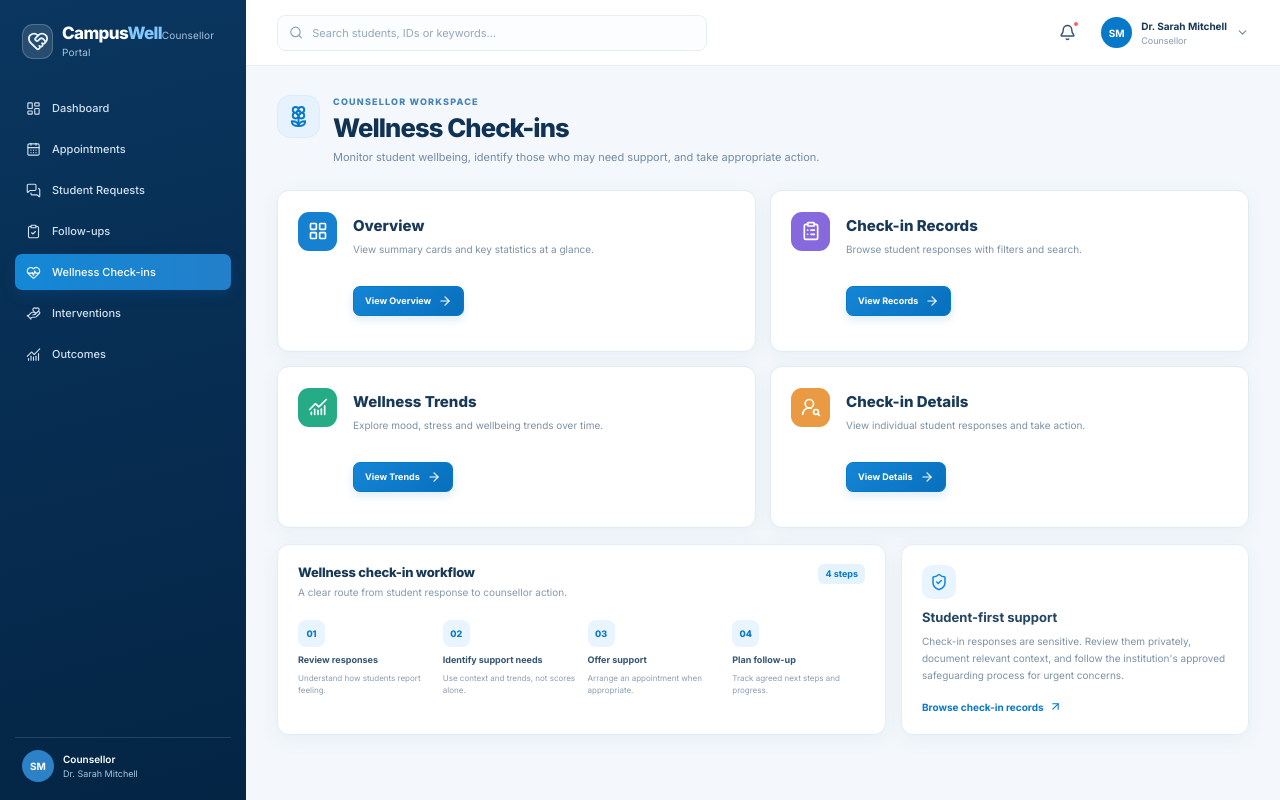
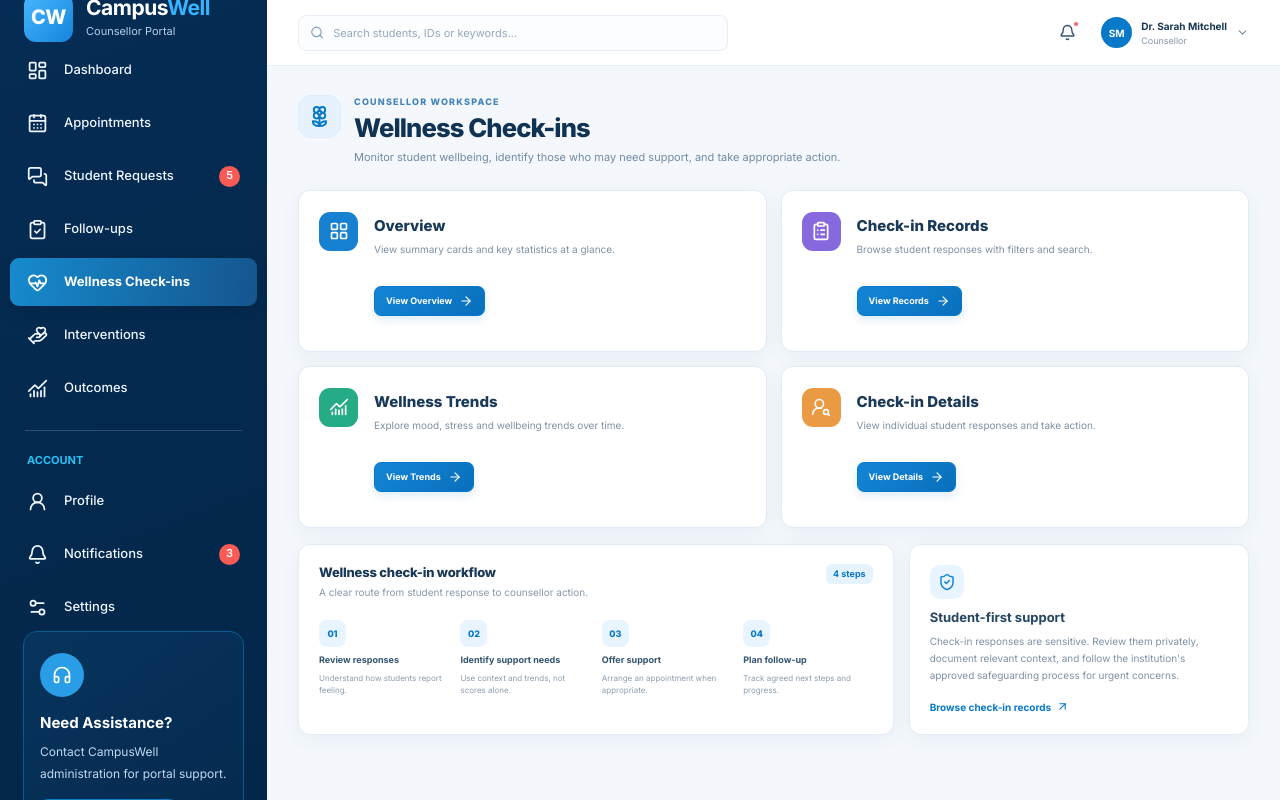
Before and after one commit to mansibisht1134-max/campuswell_group_9, a plain HTML site: page counsellor/wellness-checkins.html in a window 1280 px wide. Drawn offline with nearby package versions, Linux system fonts and the light colour scheme.

Commit message:
Use consistent shared counsellor sidebar

```diff
--- a/counsellor/wellness-checkins.html
+++ b/counsellor/wellness-checkins.html
@@ -6,26 +6,33 @@
 <meta content="width=device-width, initial-scale=1.0" name="viewport"/>
 <title>CampusWell | Wellness Check-ins</title>
 <link href="./wellness-checkins.css" rel="stylesheet"/>
+<link href="counsellor-sidebar.css" rel="stylesheet"/>
 <script src="https://unpkg.com/lucide@latest"></script>
 </head>
 <body data-page="hub">
 <div class="app">
 <aside class="sidebar">
-<a class="brand" href="counsellor-dashboard.html">
-<span class="brand-mark"><i data-lucide="heart-handshake"></i></span>
-<span><span class="brand-name">Campus<span>Well</span></span><span class="brand-caption">Counsellor Portal</span></span>
-</a>
-<nav class="main-nav">
+<div class="brand">
+<div class="brand-logo">CW</div>
+<div><h2>Campus<span>Well</span></h2><p>Counsellor Portal</p></div>
+</div>
+<nav class="main-nav" aria-label="Main navigation">
 <a class="nav-link" href="counsellor-dashboard.html"><i data-lucide="layout-dashboard"></i><span>Dashboard</span></a>
 <a class="nav-link" href="counsellor-appointments.html"><i data-lucide="calendar-days"></i><span>Appointments</span></a>
-                <a class="nav-link" href="counsellor-request.html"><i data-lucide="messages-square"></i><span>Student Requests</span></a>
+<a class="nav-link" href="counsellor-request.html"><i data-lucide="messages-square"></i><span>Student Requests</span><span class="notification-count">5</span></a>
 <a class="nav-link" href="counsellor-followups.html"><i data-lucide="clipboard-check"></i><span>Follow-ups</span></a>
 <a aria-current="page" class="nav-link active" href="wellness-checkins.html"><i data-lucide="heart-pulse"></i><span>Wellness Check-ins</span></a>
 <a class="nav-link" href="counsellor-interventions.html"><i data-lucide="hand-heart"></i><span>Interventions</span></a>
 <a class="nav-link" href="counsellor-outcomes.html"><i data-lucide="chart-no-axes-combined"></i><span>Outcomes</span></a>
 </nav>
-<div class="sidebar-spacer"></div>
-<div class="sidebar-user"><div class="sidebar-avatar">SM</div><div><strong>Counsellor</strong><span>Dr. Sarah Mitchell</span></div></div>
+<div class="nav-divider"></div><div class="nav-heading">ACCOUNT</div>
+<nav class="account-nav" aria-label="Account navigation">
+<a class="nav-link" href="/campuswell_group_9/counsellor/counsellor-profile.html"><i data-lucide="user-round"></i><span>Profile</span></a>
+<a class="nav-link" href="/campuswell_group_9/counsellor/counsellor-notifications.html"><i data-lucide="bell"></i><span>Notifications</span><span class="notification-count">3</span></a>
+<a class="nav-link" href="/campuswell_group_9/counsellor/counsellor-settings.html"><i data-lucide="settings-2"></i><span>Settings</span></a>
+</nav>
+<div class="sidebar-support"><div class="support-icon"><i data-lucide="headphones"></i></div><h3>Need Assistance?</h3><p>Contact CampusWell administration for portal support.</p><a href="#" id="supportButton">Contact Support <i data-lucide="arrow-right"></i></a></div>
+<a class="logout" href="../index.html"><i data-lucide="log-out"></i><span>Logout</span></a>
 </aside>
 <main class="main-content">
 <header class="topbar">
```
Lines whose indentation alone changed are shown as unchanged.
